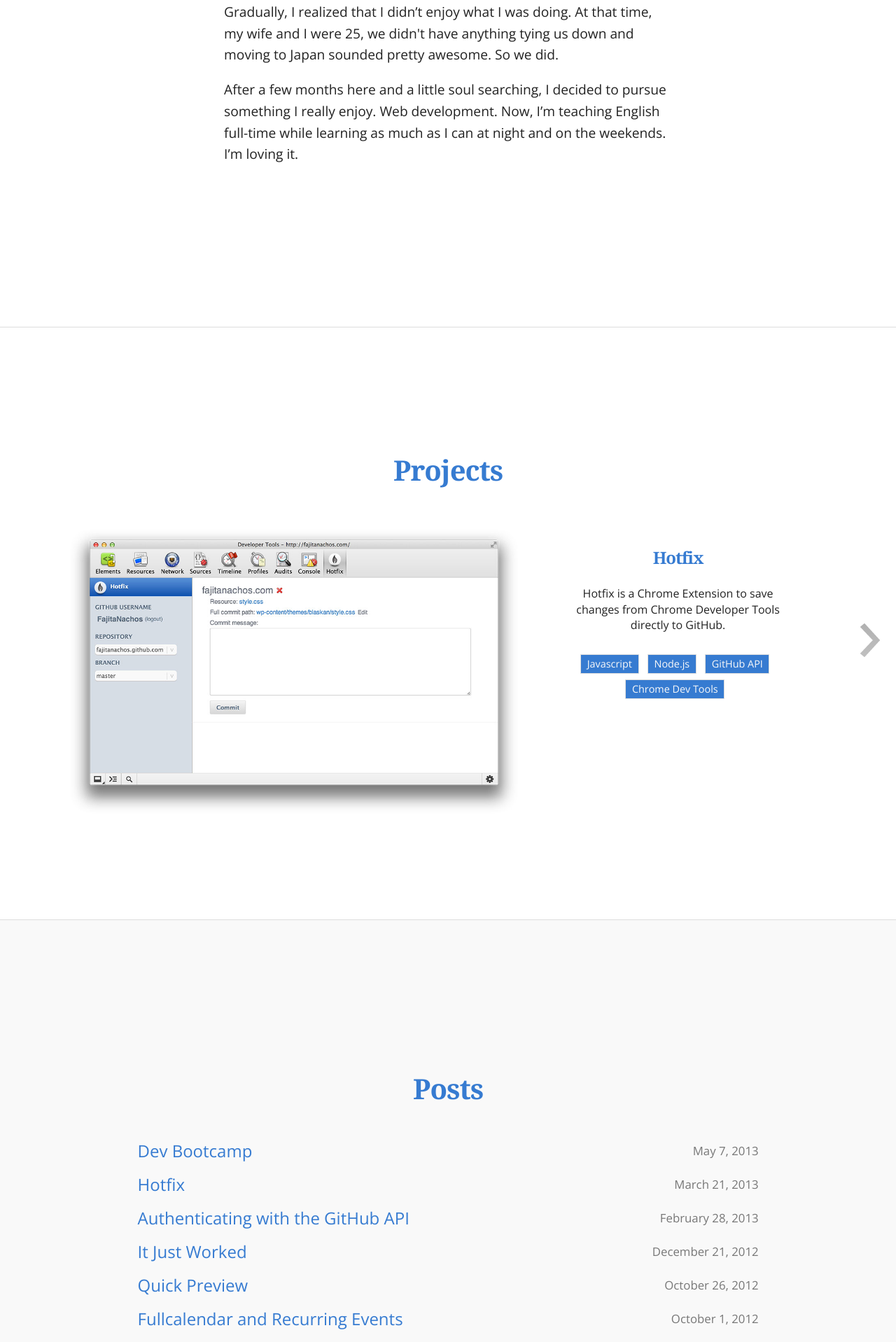
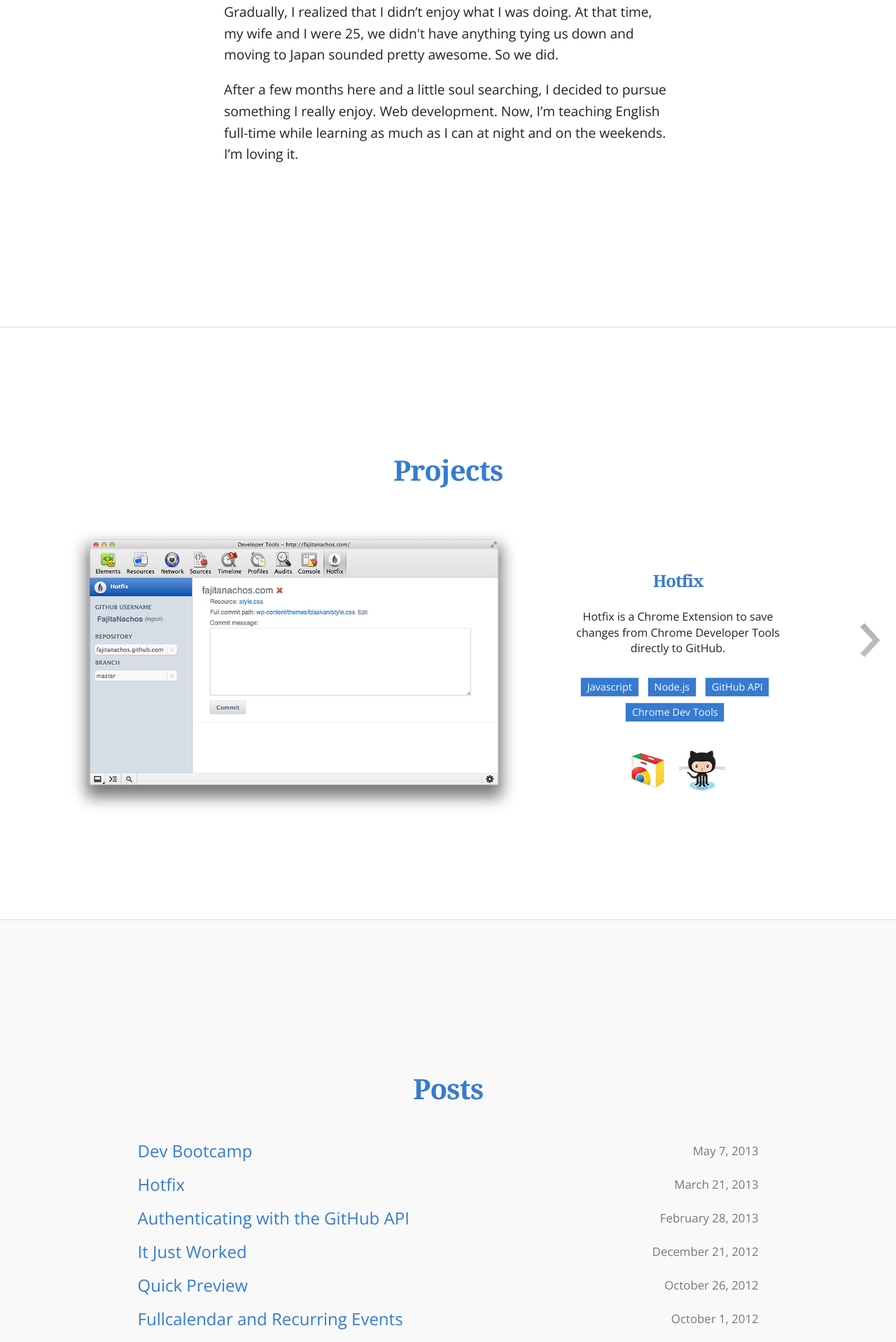
Before and after one commit to karsumit94/andrewholsted.github.io, a Jekyll site: the page built from index.html, in a window 1280 px wide. Shown: the part 1226-3144 px from the top of the page at 70% size. Built offline with Jekyll 4.4.1, drawn with Linux system fonts in a browser that asks for light colours; nearby versions of some CDN libraries; some web fonts are replaced; Markdown is read by kramdown in place of the engine named in the settings.

Commit message:
Add project badges.

```diff
--- a/css/main.css
+++ b/css/main.css
@@ -154,6 +154,7 @@ section {
 
 #projects ul {
     padding: 0;
+    margin:0;
     list-style-type: none;
     position: relative;
 }
@@ -179,7 +180,7 @@ section {
 
 .project-details {
     display: inline-block;
-    vertical-align: top;
+    vertical-align: middle;
     width: 25%;
     padding: 0 5% 0 5%;
 }
@@ -187,12 +188,20 @@ section {
     display: inline-block;
     width: 50%;
     margin: auto;
-    vertical-align: top;
+    vertical-align: middle;
 }
 
 .project-image img {
     width: 100%;
     height: auto;
+}
+.project-links{
+    margin-top:1em;
+}
+
+.github-badge, .chrome-badge, .wordpress-badge{
+    display:inline-block;
+    padding:1em .5em 0 .5em;
 }
 
 #slider {
@@ -525,6 +534,7 @@ h2 {
     float: none;
 }
 
+
 .project {
     width: auto;
     margin: 0;
--- a/index.html
+++ b/index.html
@@ -43,7 +43,7 @@ title: "Home"
 					    	</div>
 				  			<div class = "project-details">
 				  				<div class="project-title">
-				  					<h3><a href="https://chrome.google.com/webstore/detail/hotfix/bfmckmhcljhakgkngnfjhmmffaabdafi">Hotfix</a></h3>
+				  					<h3><a href="/Hotfix">Hotfix</a></h3>
 				  				</div>
 				  				<p>
 						    		Hotfix is a Chrome Extension to save changes from
@@ -55,6 +55,16 @@ title: "Home"
 						    		<span class="project-tag">GitHub API</span>
 						    		<span class="project-tag">Chrome Dev Tools</span>
 						    	</div>
+						    	<div class= "project-links">
+						    		<span class = "chrome-badge">
+					    				<a href="https://chrome.google.com/webstore/detail/hotfix/bfmckmhcljhakgkngnfjhmmffaabdafi"><img src = "/img/chrome-store-badge.png" /></a>
+					    			</span>
+					    			<span class = "github-badge">
+					    				<a href="https://github.com/FajitaNachos/hotfix"><img src="/img/github-badge.png" /></a>
+					    			</span>
+
+
+					    		</div>
 
 					    	</div>
 
@@ -68,7 +78,7 @@ title: "Home"
 					    	</div>
 			    			<div class = "project-details">
 					    		<div class="project-title">
-					    			<h3><a href="http://wordpress.org/extend/plugins/quick-preview/"> Quick Preview</a></h3>
+					    			<h3><a href="/Quick-Preview"> Quick Preview</a></h3>
 					    		</div>
 					    			<p>
 					    			 Quick Preview is a WordPress plugin to save and preview a post using Ctrl+S (Cmd+S).
@@ -79,6 +89,18 @@ title: "Home"
 					    			<span class="project-tag">WordPress</span>
 
 					    		</div>
+					    		<div class= "project-links">
+					    			<span class = "github-badge">
+					    				<a href="https://github.com/FajitaNachos"><img src="/img/github-badge.png" /></a>
+					    			</span>
+					    			<span class = "wordpress-badge">
+					    				<a href="http://wordpress.org/extend/plugins/quick-preview/">
+					    					<img src = "/img/wordpress-badge.png" />
+					    				</a>
+					    			</span>
+
+					    		</div>
+
 						    </div>
 				   		</div>
 				   	</li>
```
Also changed, not shown: img/chrome-store-badge.png (added), img/favicon.png, img/github-badge.png (added), img/wordpress-badge.png (added).
